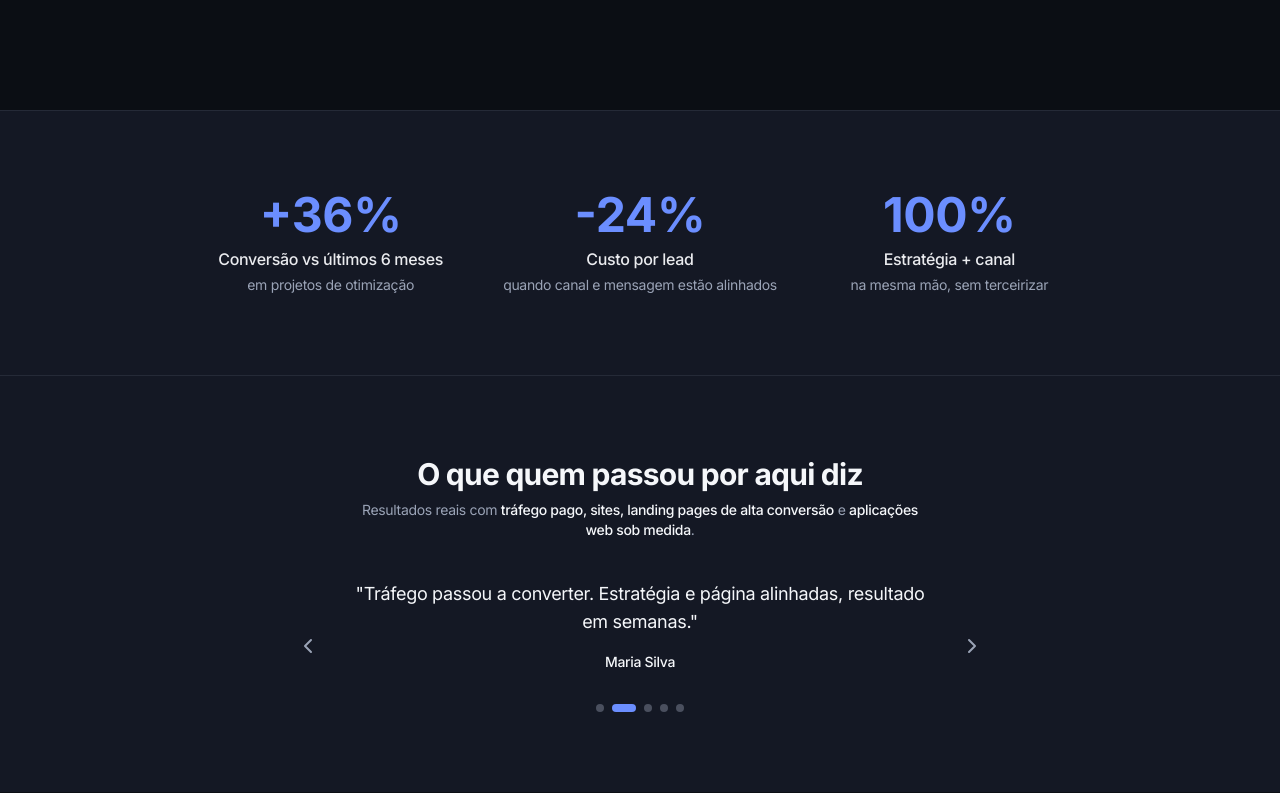
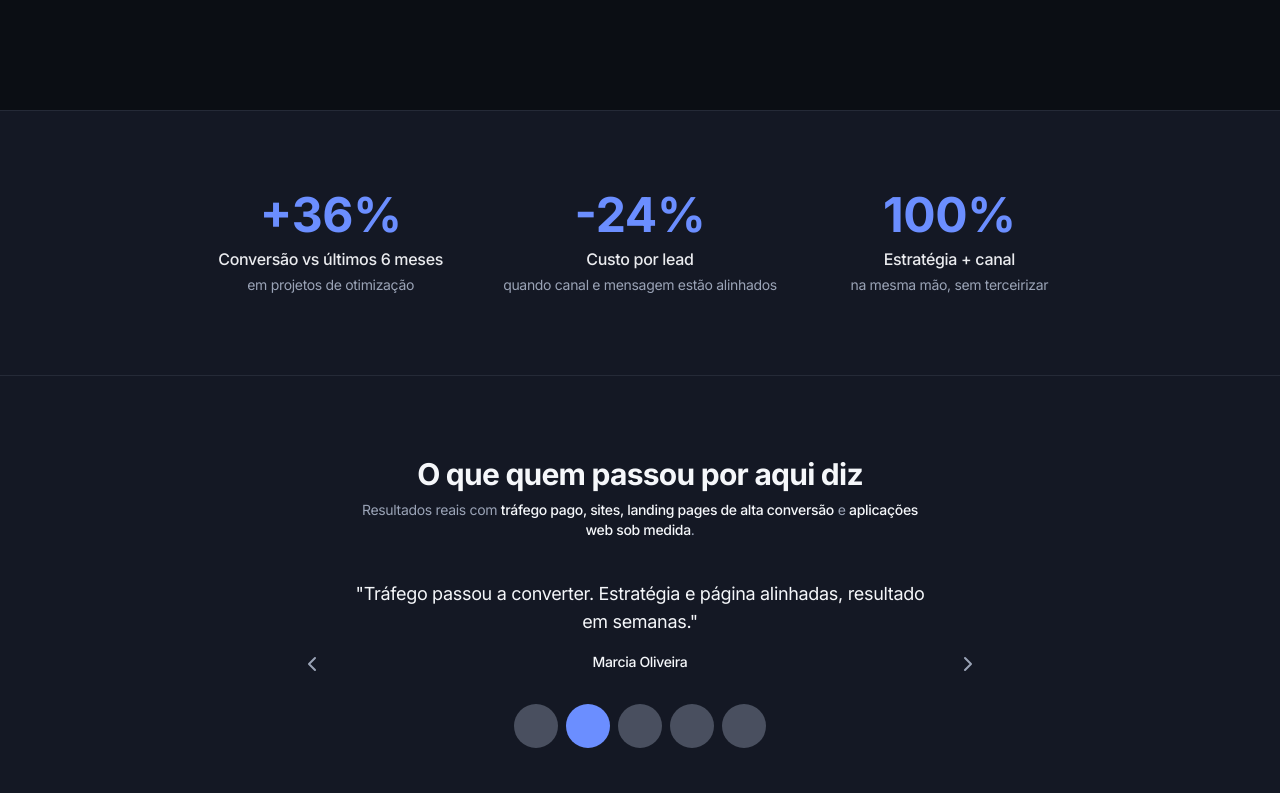
Before and after one commit to fabiano1133/lp-dominus-estrategico-web, a Next.js app: page / in a window 1280 px wide. Shown: the part 2004-2797 px from the top of the page. Built offline with nearby package versions, Linux system fonts and the light colour scheme; no server answers.

Commit message:
refactor(layout): melhorias aplicadas

```diff
--- a/app/globals.css
+++ b/app/globals.css
@@ -45,6 +45,12 @@
 
   h1, h2, h3, h4, h5, h6 {
     @apply font-sans font-semibold tracking-tight;
+  }
+
+  /* Foco visível para acessibilidade (PageSpeed / WCAG) */
+  a:focus-visible,
+  button:focus-visible {
+    @apply outline-none ring-2 ring-ring ring-offset-2 ring-offset-background;
   }
 }
 
@@ -97,4 +103,12 @@
       inset 0 1px 0 0 rgba(255, 255, 255, 0.08),
       0 12px 40px rgba(0, 0, 0, 0.3);
   }
+
+  /* Skip link: visível apenas ao receber foco (teclado) */
+  .skip-link {
+    @apply absolute left-4 top-4 z-[100] -translate-y-[200%] px-4 py-3 bg-primary text-primary-foreground rounded-md font-medium transition-transform;
+  }
+  .skip-link:focus {
+    @apply translate-y-0 outline-none ring-2 ring-ring ring-offset-2 ring-offset-background;
+  }
 }
--- a/app/layout.tsx
+++ b/app/layout.tsx
@@ -1,4 +1,5 @@
 import type { Metadata } from "next"
+import Script from "next/script"
 import { Inter } from "next/font/google"
 import { StructuredData } from "@/components/seo/StructuredData"
 import { Header } from "@/components/layout/Header"
@@ -89,51 +90,47 @@ export default function RootLayout({
   return (
     <html lang="pt-BR" className={inter.variable}>
       <head>
-        {/* Google tag (gtag.js) */}
-        <script
-          async
-          src="https://www.googletagmanager.com/gtag/js?id=AW-17905134573"
-        />
-        <script
-          dangerouslySetInnerHTML={{
-            __html: `
-              window.dataLayer = window.dataLayer || [];
-              function gtag(){dataLayer.push(arguments);}
-              gtag('js', new Date());
-
-              gtag('config', 'AW-17905134573');
-            `,
-          }}
-        />
-        {/* End Google tag (gtag.js) */}
-
-        {/* Google Tag Manager */}
-        <script
-          dangerouslySetInnerHTML={{
-            __html: `(function(w,d,s,l,i){w[l]=w[l]||[];w[l].push({'gtm.start':
-new Date().getTime(),event:'gtm.js'});var f=d.getElementsByTagName(s)[0],
-j=d.createElement(s),dl=l!='dataLayer'?'&l='+l:'';j.async=true;j.src=
-'https://www.googletagmanager.com/gtm.js?id='+i+dl;f.parentNode.insertBefore(j,f);
-})(window,document,'script','dataLayer','GTM-NWSQCQZK');`,
-          }}
-        />
-        {/* End Google Tag Manager */}
-
+        <link rel="preconnect" href="https://www.googletagmanager.com" />
         <link rel="icon" type="image/png" href="/logo.png" />
         <link rel="canonical" href={process.env.NEXT_PUBLIC_SITE_URL || "https://dominusestrategico.com.br"} />
         <meta name="google-site-verification" content="bPEUITpQl_3tYTZF2i1N5F88qw-lRJQcgCr2MVEZfEE" />
       </head>
       <body className="font-sans antialiased">
-        {/* Google Tag Manager (noscript) */}
+        {/* Skip link para acessibilidade (visível ao focar com teclado) */}
+        <a href="#main" className="skip-link">
+          Pular para o conteúdo principal
+        </a>
+
+        {/* Scripts carregados após a página interativa (melhora LCP/TBT no PageSpeed) */}
+        <Script
+          src="https://www.googletagmanager.com/gtag/js?id=AW-17905134573"
+          strategy="lazyOnload"
+        />
+        <Script id="gtag-config" strategy="lazyOnload">
+          {`
+            window.dataLayer = window.dataLayer || [];
+            function gtag(){dataLayer.push(arguments);}
+            gtag('js', new Date());
+            gtag('config', 'AW-17905134573');
+          `}
+        </Script>
+        <Script id="gtm" strategy="lazyOnload">
+          {`(function(w,d,s,l,i){w[l]=w[l]||[];w[l].push({'gtm.start':
+new Date().getTime(),event:'gtm.js'});var f=d.getElementsByTagName(s)[0],
+j=d.createElement(s),dl=l!='dataLayer'?'&l='+l:'';j.async=true;j.src=
+'https://www.googletagmanager.com/gtm.js?id='+i+dl;f.parentNode.insertBefore(j,f);
+})(window,document,'script','dataLayer','GTM-NWSQCQZK');`}
+        </Script>
+
         <noscript>
           <iframe
             src="https://www.googletagmanager.com/ns.html?id=GTM-NWSQCQZK"
             height="0"
             width="0"
             style={{ display: 'none', visibility: 'hidden' }}
+            title="Google Tag Manager"
           />
         </noscript>
-        {/* End Google Tag Manager (noscript) */}
         <StructuredData />
         <Header />
         {children}
--- a/app/page.tsx
+++ b/app/page.tsx
@@ -18,6 +18,7 @@ export default function Home() {
   return (
     <>
       <main
+        id="main"
         className="min-h-screen"
         data-gtm-page="institutional"
         data-gtm-page-name="dominustrategico"
--- a/components/layout/Header.tsx
+++ b/components/layout/Header.tsx
@@ -145,12 +145,12 @@ export function Header() {
 
               <button
                 type="button"
-                className="md:hidden p-2 rounded-lg text-foreground hover:bg-foreground/10 transition-colors"
+                className="md:hidden min-h-[48px] min-w-[48px] flex items-center justify-center rounded-lg text-foreground hover:bg-foreground/10 focus:outline-none focus-visible:ring-2 focus-visible:ring-primary focus-visible:ring-offset-2 focus-visible:ring-offset-background transition-colors"
                 onClick={() => setMobileOpen((o) => !o)}
                 aria-label={mobileOpen ? "Fechar menu" : "Abrir menu"}
                 aria-expanded={mobileOpen}
               >
-                {mobileOpen ? <X className="h-6 w-6" /> : <Menu className="h-6 w-6" />}
+                {mobileOpen ? <X className="h-6 w-6" aria-hidden /> : <Menu className="h-6 w-6" aria-hidden />}
               </button>
             </div>
           </div>
--- a/components/sections/CaseSection.tsx
+++ b/components/sections/CaseSection.tsx
@@ -95,6 +95,8 @@ export function CaseSection() {
                   alt=""
                   width={ICON_SIZE}
                   height={ICON_SIZE}
+                  loading="lazy"
+                  decoding="async"
                   className="h-12 w-12 sm:h-14 sm:w-14"
                 />
               </div>
--- a/components/sections/MethodSection.tsx
+++ b/components/sections/MethodSection.tsx
@@ -26,15 +26,14 @@ export function MethodSection() {
 
   return (
     <section id="metodo" className="relative py-20 md:py-28 bg-primary text-white overflow-hidden" data-gtm-section="method">
-      {/* Imagem de Fundo Sutil */}
+      {/* Fundo em gradiente (evita requisição externa e melhora PageSpeed) */}
       <div
-        className="absolute inset-0 bg-cover bg-center bg-no-repeat opacity-10"
+        className="absolute inset-0 opacity-15"
         style={{
-          backgroundImage: "url('https://images.unsplash.com/photo-1486406146926-c627a92ad1ab?q=80&w=2070&auto=format&fit=crop')",
-          filter: "grayscale(100%)",
+          background: "radial-gradient(ellipse 80% 50% at 50% 50%, hsl(var(--secondary)) 0%, transparent 70%)",
         }}
         aria-hidden="true"
-      ></div>
+      />
 
       <div className="container mx-auto px-4 sm:px-6 lg:px-8 relative z-10">
         <div className="max-w-6xl mx-auto space-y-12 md:space-y-16">
--- a/components/sections/TestimonialSection.tsx
+++ b/components/sections/TestimonialSection.tsx
@@ -6,11 +6,11 @@ import { ChevronLeft, ChevronRight } from "lucide-react"
 const testimonials = [
   {
     quote: "Entendem o negócio primeiro, propõem o que faz sentido e executam com clareza.",
-    name: "Nome do cliente",
+    name: "João Henrique",
   },
   {
     quote: "Tráfego passou a converter. Estratégia e página alinhadas, resultado em semanas.",
-    name: "Maria Silva",
+    name: "Marcia Oliveira",
   },
   {
     quote: "Site e LP com foco em conversão. Leads qualificados aumentaram.",
@@ -70,18 +70,18 @@ export function TestimonialSection() {
           <button
             type="button"
             onClick={() => go(-1)}
-            className="absolute left-0 top-1/2 -translate-y-1/2 -translate-x-2 md:-translate-x-4 p-2 rounded-full text-muted-foreground hover:text-foreground hover:bg-foreground/10 transition-colors z-10"
+            className="absolute left-0 top-1/2 -translate-y-1/2 -translate-x-2 md:-translate-x-4 min-h-[48px] min-w-[48px] flex items-center justify-center rounded-full text-muted-foreground hover:text-foreground hover:bg-foreground/10 focus:outline-none focus-visible:ring-2 focus-visible:ring-primary focus-visible:ring-offset-2 focus-visible:ring-offset-card transition-colors z-10"
             aria-label="Depoimento anterior"
           >
-            <ChevronLeft className="h-6 w-6" />
+            <ChevronLeft className="h-6 w-6" aria-hidden />
           </button>
           <button
             type="button"
             onClick={() => go(1)}
-            className="absolute right-0 top-1/2 -translate-y-1/2 translate-x-2 md:translate-x-4 p-2 rounded-full text-muted-foreground hover:text-foreground hover:bg-foreground/10 transition-colors z-10"
+            className="absolute right-0 top-1/2 -translate-y-1/2 translate-x-2 md:translate-x-4 min-h-[48px] min-w-[48px] flex items-center justify-center rounded-full text-muted-foreground hover:text-foreground hover:bg-foreground/10 focus:outline-none focus-visible:ring-2 focus-visible:ring-primary focus-visible:ring-offset-2 focus-visible:ring-offset-card transition-colors z-10"
             aria-label="Próximo depoimento"
           >
-            <ChevronRight className="h-6 w-6" />
+            <ChevronRight className="h-6 w-6" aria-hidden />
           </button>
 
           <div
@@ -98,19 +98,20 @@ export function TestimonialSection() {
             </footer>
           </div>
 
-          <div className="flex justify-center gap-2 mt-8" aria-label="Posição do depoimento">
+          <div className="flex justify-center gap-2 mt-8" role="tablist" aria-label="Posição do depoimento">
             {testimonials.map((_, i) => (
               <button
                 key={i}
                 type="button"
+                role="tab"
                 onClick={() => setIndex(i)}
-                className={`h-2 rounded-full transition-all duration-200 ${
+                className={`min-h-[44px] min-w-[44px] flex items-center justify-center rounded-full transition-all duration-200 ${
                   i === index
                     ? "w-6 bg-primary"
                     : "w-2 bg-muted-foreground/40 hover:bg-muted-foreground/60"
                 }`}
                 aria-label={`Ir ao depoimento ${i + 1}`}
-                aria-current={i === index ? "true" : undefined}
+                aria-selected={i === index}
               />
             ))}
           </div>
```
